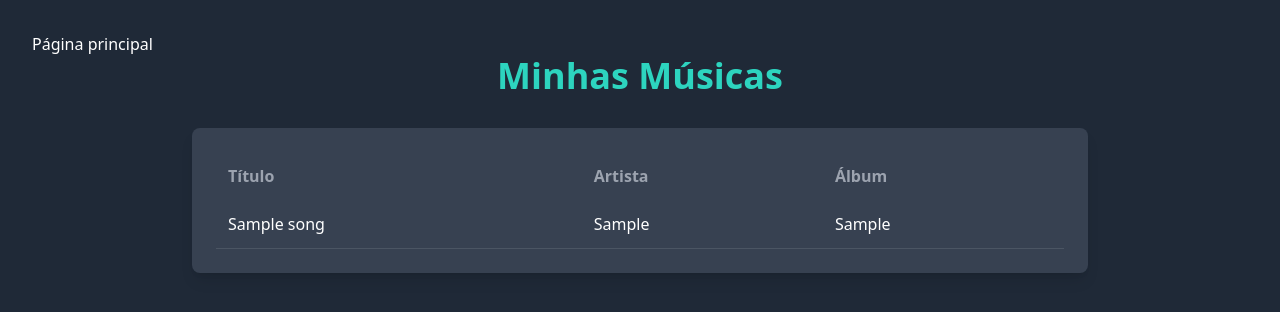
After one commit to yDewolf/AulasPHP, a PHP site: page /player-de-musicas/public/list.html in a window 1280 px wide. The commit adds this page. Shown: the top 312 px of the page. Run offline with PHP 8.4, Linux system fonts and the light colour scheme; tables that the repository leaves empty hold one stand-in row (values such as "Sample post"); some libraries are stand-ins or nearby versions.

Commit message:
Criar e listar músicas

```diff
--- a/player-de-musicas/config/database.php
+++ b/player-de-musicas/config/database.php
@@ -9,7 +9,7 @@ $charset = "utf8mb4";
 $dsn = "mysql:host=$host;dbname=$db;charset=$charset";
 
 try {
-    $pdo = new PDO($dsn, $user, $pass, $options);
+    $pdo = new PDO($dsn, $user, $pass);
 } catch (PDOException $e) {
     throw new PDOException($e->getMessage(), (int)$e->getCode());
 }
--- /dev/null
+++ b/player-de-musicas/public/list.html
@@ -0,0 +1,51 @@
+<!DOCTYPE html>
+<html lang="pt-BR">
+<head>
+<meta charset="UTF-8">
+<meta name="viewport" content="width=device-width, initial-scale=1.0">
+<title>Lista de Músicas</title>
+<script src="https://cdn.tailwindcss.com"></script>
+</head>
+<body class="bg-gray-800 text-white p-8">
+    <a href="index.html">Página principal</a>
+    <div class="container mx-auto max-w-4xl">
+        <h1 class="text-4xl font-bold text-center text-teal-400 mb-8">Minhas Músicas</h1>
+        <div class="bg-gray-700 p-6 rounded-lg shadow-lg">
+        <table class="w-full text-left table-auto">
+            <thead>
+                <tr class="text-gray-400">
+                <th class="p-3 font-semibold">Título</th>
+                <th class="p-3 font-semibold">Artista</th>
+                <th class="p-3 font-semibold">Álbum</th>
+                </tr>
+            </thead>
+            <tbody id="songs-table-body">
+            </tbody>
+        </table>
+        </div>
+    </div>
+    <script>
+        async function fetchSongs() {
+        const response = await fetch('http://localhost/AulasPHP/player-de-musicas/src/list_songs.php');
+        const result = await response.json();
+        console.log(result);
+        const tableBody = document.getElementById('songs-table-body');
+        tableBody.innerHTML = ''; // Limpa a tabela
+        if (result.status.toLowerCase() === 'sucesso' && result.data.length > 0) {
+            result.data.forEach(song => {
+            const row = document.createElement('tr');
+            row.className = 'border-b border-gray-600 hover:bg-gray-600';
+            row.innerHTML = `
+                <td class="p-3">${song.titulo}</td>
+                <td class="p-3">${song.artista}</td>
+                <td class="p-3">${song.album || 'N/A'}</td>`;
+            tableBody.appendChild(row);
+        });
+        } else {
+            tableBody.innerHTML = '<tr><td colspan="3" class="text-center p-4 text-gray-500">Nenhuma música encontrada.</td></tr>';
+        }
+        }
+        document.addEventListener('DOMContentLoaded', fetchSongs);
+    </script>
+</body>
+</html>
--- a/player-de-musicas/src/create_song.php
+++ b/player-de-musicas/src/create_song.php
@@ -2,12 +2,13 @@
 require_once __DIR__ . "/../config/database.php";
 
 header('Content-Type: application/json');
+header('Access-Control-Allow-Origin: *');
 
 $data = json_decode(file_get_contents('php://input'), true);
 
 if (!isset($data['titulo'], $data['artista'], $data['caminho_arquivo'])) {
     http_response_code(400); // Bad Request
-    echo json_encode(['mensagem' => 'Dados incompletos.']);
+    echo json_encode(['mensagem' => 'Dados incompletos.', "data" => $data]);
     exit;
 }
 
@@ -20,6 +21,7 @@ try {
     $stmt->bindParam(":artista", $data["artista"]);
     $stmt->bindParam(":album", $data["album"]);
     $stmt->bindParam(":caminho_arquivo", $data["caminho_arquivo"]);
+    $stmt->execute();
 
     echo json_encode(['mensagem' => 'Música adicionada com sucesso!', 'id' => $pdo->lastInsertId()]);
 
@@ -27,4 +29,3 @@ try {
     http_response_code(500);
     echo json_encode(['mensagem' => 'Erro ao adicionar a música: ' . $e->getMessage()]);
 }
-?>
--- /dev/null
+++ b/player-de-musicas/src/list_songs.php
@@ -0,0 +1,23 @@
+<?php
+
+require_once __DIR__ . "/../config/database.php";
+header("Content-Type: application/json");
+
+try {
+    $sql = "SELECT
+                id, titulo, artista, album, caminho_arquivo
+            FROM songs ORDER BY data_adicao DESC";
+    $stmt = $pdo->query($sql);
+    $songs = $stmt->fetchAll();
+
+    echo json_encode([
+        "status" => "Sucesso",
+        "data" => $songs
+    ]);
+} catch (PDOException $e) {
+    http_response_code(500);
+    echo json_encode([
+        "status" => "error",
+        "message" => "Erro ao listar as musicas" . $e->getMessage()
+    ]);
+}
```
Also changed, not shown: player-de-musicas/public/index.html (+12 -7 lines), .htaccess (added).
